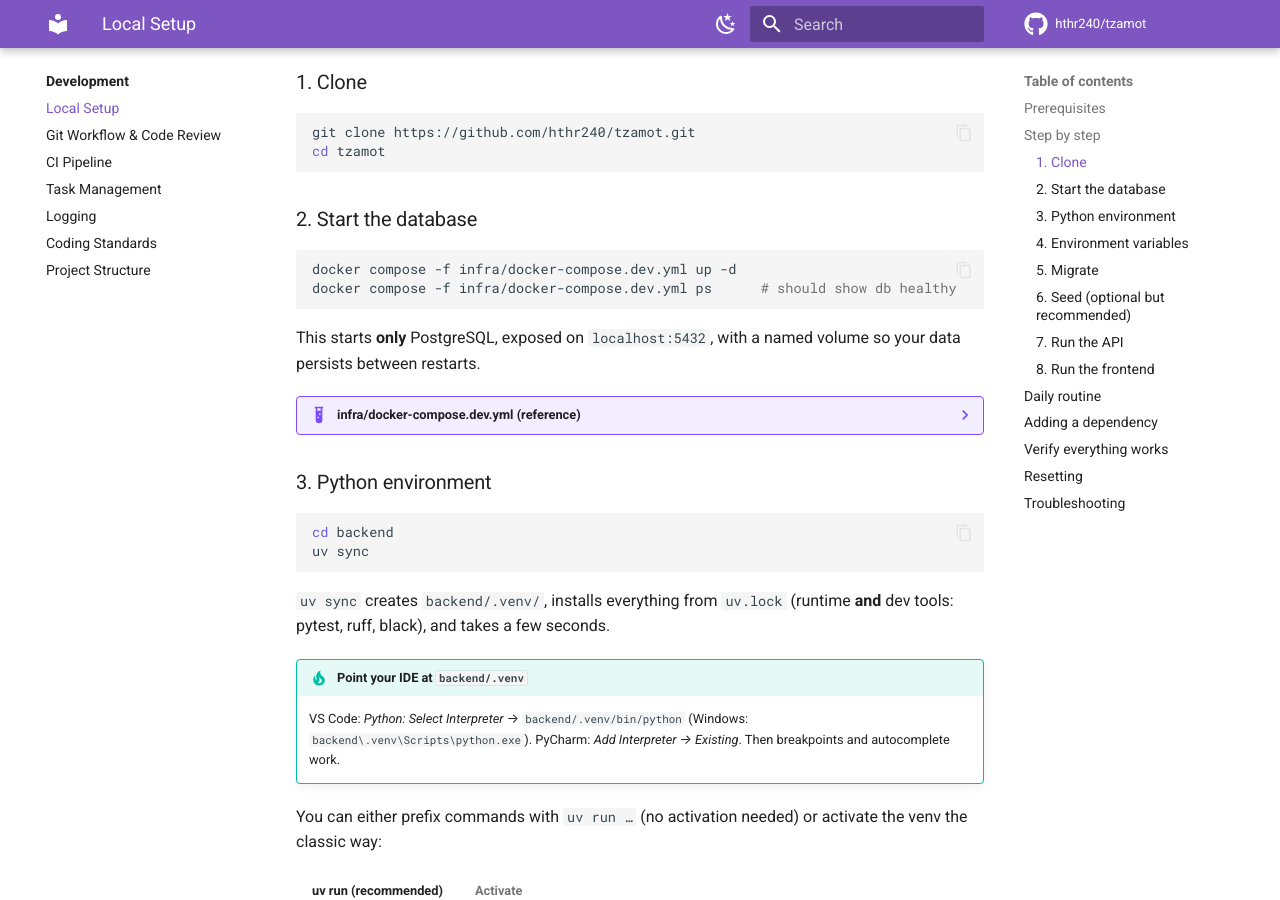
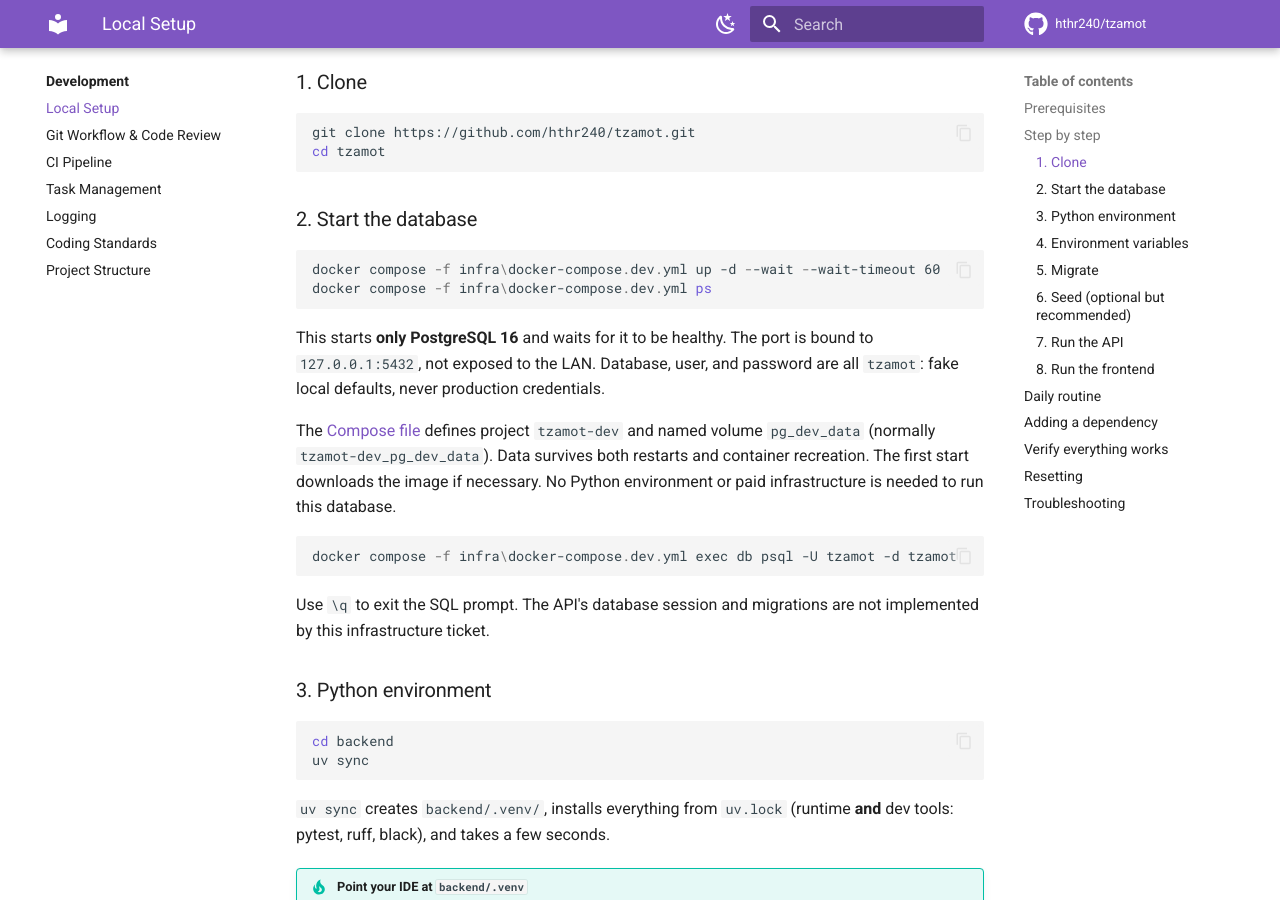
Before and after one commit to hthr240/tzamot, an MkDocs documentation site: the page built from docs/development/local-setup.md, in a window 1280 px wide and 900 px high, scrolled down 1120 px. Built offline with MkDocs 1.6.1 and Material for MkDocs 9.7.7, drawn with Linux system fonts in a browser that asks for light colours; comment, search, counter and statistics services are not loaded; some of the changed text lies outside the part shown.

Commit message:
Add local PostgreSQL 16 Compose environment
Provide localhost-only database access, a persistent named volume and a health check. Document startup, stop and explicit reset, and distinguish implemented database setup from planned backend work.

Co-authored-by: Copilot <223556219+Copilot@users.noreply.github.com>

````diff
--- a/docs/development/local-setup.md
+++ b/docs/development/local-setup.md
@@ -1,10 +1,10 @@
 # Local Setup
 
-!!! warning "Target setup — implementation is still in Sprint 1"
-    Only the backend package and frontend asset directory scaffold exists.
-    The API, UI, Compose file, and app launcher are not implemented yet.
-    The instructions below describe the acceptance target for the infra tickets,
-    not app commands that already work on this scaffold.
+!!! warning "Database ready; the rest of the app is still planned"
+    The directory scaffold and local PostgreSQL Compose setup exist.
+    Step 2 works now. The API, UI, dependency setup, migrations, seed data, and
+    app launcher remain later Sprint 1 tickets. Their instructions below are
+    acceptance targets, not already working app commands.
     No VPS, domain, or production secrets are needed.
 
 A standardised environment on every developer laptop that **mimics production without installing heavy databases on the host OS**. PostgreSQL runs in Docker; Python runs natively for fast iteration and full IDE debugging.
@@ -38,34 +38,27 @@ cd tzamot
 
 ### 2. Start the database
 
-```bash
-docker compose -f infra/docker-compose.dev.yml up -d
-docker compose -f infra/docker-compose.dev.yml ps      # should show db healthy
+```powershell
+docker compose -f infra\docker-compose.dev.yml up -d --wait --wait-timeout 60
+docker compose -f infra\docker-compose.dev.yml ps
 ```
 
-This starts **only** PostgreSQL, exposed on `localhost:5432`, with a named volume so your data persists between restarts.
+This starts **only PostgreSQL 16** and waits for it to be healthy. The port is
+bound to `127.0.0.1:5432`, not exposed to the LAN. Database, user, and password
+are all `tzamot`: fake local defaults, never production credentials.
 
-??? example "infra/docker-compose.dev.yml (reference)"
-    ```yaml
-    services:
-      db:
-        image: postgres:16
-        environment:
-          POSTGRES_USER: tzamot
-          POSTGRES_PASSWORD: tzamot
-          POSTGRES_DB: tzamot
-        ports:
-          - "5432:5432"
-        volumes:
-          - pg_dev_data:/var/lib/postgresql/data
-        healthcheck:
-          test: ["CMD-SHELL", "pg_isready -U tzamot"]
-          interval: 5s
-          retries: 10
+The [Compose file](https://github.com/hthr240/tzamot/blob/main/infra/docker-compose.dev.yml)
+defines project `tzamot-dev` and named volume `pg_dev_data` (normally
+`tzamot-dev_pg_dev_data`). Data survives both restarts and container recreation.
+The first start downloads the image if necessary. No Python environment or
+paid infrastructure is needed to run this database.
 
-    volumes:
-      pg_dev_data:
-    ```
+```powershell
+docker compose -f infra\docker-compose.dev.yml exec db psql -U tzamot -d tzamot
+```
+
+Use `\q` to exit the SQL prompt. The API's database session and migrations are
+not implemented by this infrastructure ticket.
 
 ### 3. Python environment
 
@@ -154,7 +147,7 @@ Serve the `frontend/` directory with any static server:
 ## Daily routine
 
 ```bash
-docker compose -f infra/docker-compose.dev.yml up -d    # DB (from repo root)
+docker compose -f infra\docker-compose.dev.yml up -d --wait --wait-timeout 60
 cd backend && uv run uvicorn app.main:app --reload       # API
 # + Live Server for the frontend
 ```
@@ -171,7 +164,7 @@ This updates `pyproject.toml` **and** `uv.lock`. Commit both.
 
 ## Verify everything works
 
-- [ ] `docker compose -f infra/docker-compose.dev.yml ps` → `healthy`
+- [ ] `docker compose -f infra\docker-compose.dev.yml ps` → `healthy`
 - [ ] `uv run alembic current` shows the latest revision
 - [ ] <http://localhost:8000/docs> loads
 - [ ] `uv run pytest` passes
@@ -180,16 +173,33 @@ This updates `pyproject.toml` **and** `uv.lock`. Commit both.
 
 ## Resetting
 
-```bash
-docker compose -f infra/docker-compose.dev.yml down -v   # drops the volume = fresh DB
-docker compose -f infra/docker-compose.dev.yml up -d
-cd backend && uv run alembic upgrade head && uv run python scripts/seed_test_db.py
+Stopping normally keeps data:
+
+```powershell
+docker compose -f infra\docker-compose.dev.yml down
 ```
+
+!!! danger "Deleting local data is explicit and irreversible"
+    `down --volumes` removes the local database volume. Do not run it unless
+    you intend to erase that project's data. Never use a production Compose
+    file or an unrelated project name for this reset.
+
+```powershell
+docker compose -p tzamot-dev -f infra\docker-compose.dev.yml down --volumes
+docker compose -p tzamot-dev -f infra\docker-compose.dev.yml up -d --wait --wait-timeout 60
+```
+
+After migrations and seeding exist, repeat steps 5 and 6 after a reset.
+Those backend commands are still planned. See the
+[infrastructure runbook](https://github.com/hthr240/tzamot/blob/main/infra/README.md)
+for stop and connection commands.
 
 ## Troubleshooting
 
 ??? failure "Port 5432 already in use"
-    A host PostgreSQL is running. Stop it, or change the host port mapping in `infra/docker-compose.dev.yml` to `5433:5432` and update `DATABASE_URL` in `.env`.
+    Another service may own the port. Inspect it first; do not stop an unrelated
+    process. If a port change is approved, change only the host port in
+    `127.0.0.1:5433:5432` and update the future backend `DATABASE_URL` to match.
 
 ??? failure "CORS error in the browser console"
     Add your static server origin (e.g. `http://127.0.0.1:5500`) to `CORS_ORIGINS` in `.env` and restart uvicorn.
````
Also changed, not shown: docs/development/project-structure.md (+11 -8 lines), docs/roadmap/index.md (+1 -1 lines), docs/roadmap/sprint-1.md (+1 -1 lines), infra/README.md (+57 -7 lines), 1 other file.
